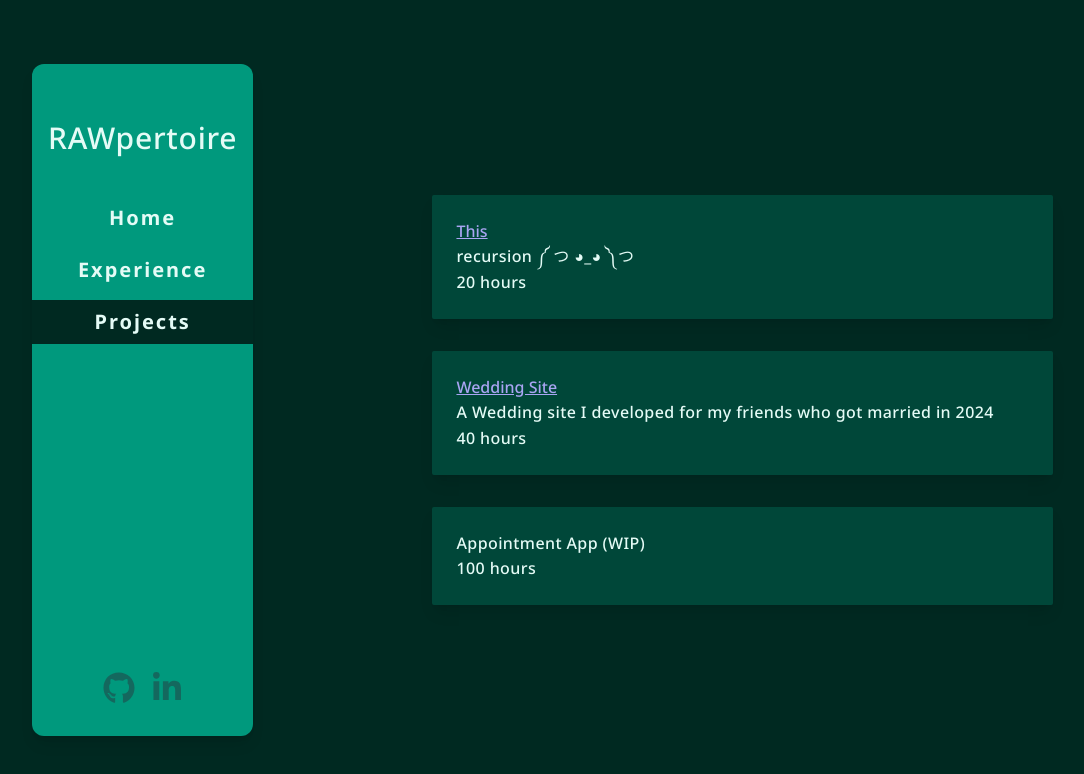
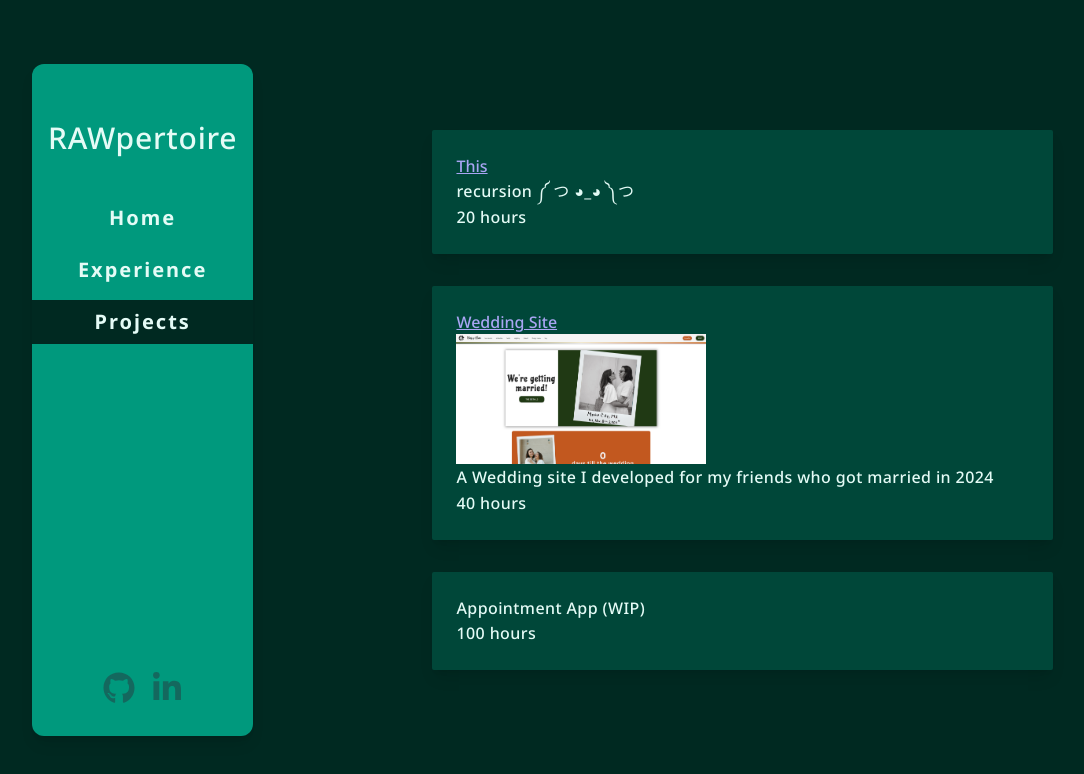
Before and after one commit to RAWoiwode/rawpertoire, a Next.js app: page /projects in a window 1280 px wide. Shown: the top 774 px of the page, without its empty margins (32-1116 px from the left). Built offline with nearby package versions, Linux system fonts and the light colour scheme.

Commit message:
Creating public directory to hold images for easier dynamic usage; Testing out image display on a project

```diff
--- a/app/projects/page.tsx
+++ b/app/projects/page.tsx
@@ -1,7 +1,8 @@
+import Image from "next/image";
 import Link from "next/link";
 
+import MobileHeader from "../components/MobileHeader";
 import ProjectCard from "./components/ProjectCard";
-import MobileHeader from "../components/MobileHeader";
 
 const projectsInfo = [
   {
@@ -13,6 +14,7 @@ const projectsInfo = [
   {
     title: "Wedding Site",
     url: "https://betoycaty.mx/",
+    image: "/images/WeddingSite.png",
     description:
       "A Wedding site I developed for my friends who got married in 2024",
     timeEstimate: 40,
@@ -38,14 +40,25 @@ const Projects = () => {
               <Link
                 href={projectInfo.url}
                 className="text-accent-200 underline"
+                target="_blank"
+                rel="noopener noreferrer"
               >
                 {projectInfo.title}
               </Link>
             );
           }
+
           return (
             <ProjectCard key={projectInfo.title}>
               {titleDisplay}
+              {projectInfo.image && (
+                <Image
+                  alt={`${projectInfo.title} preview`}
+                  src={projectInfo.image}
+                  width={250}
+                  height={150}
+                />
+              )}
               <p>{projectInfo.description}</p>
               <p>{projectInfo.timeEstimate} hours</p>
             </ProjectCard>
```
Also changed, not shown: public/images/WeddingSite.png (added).
